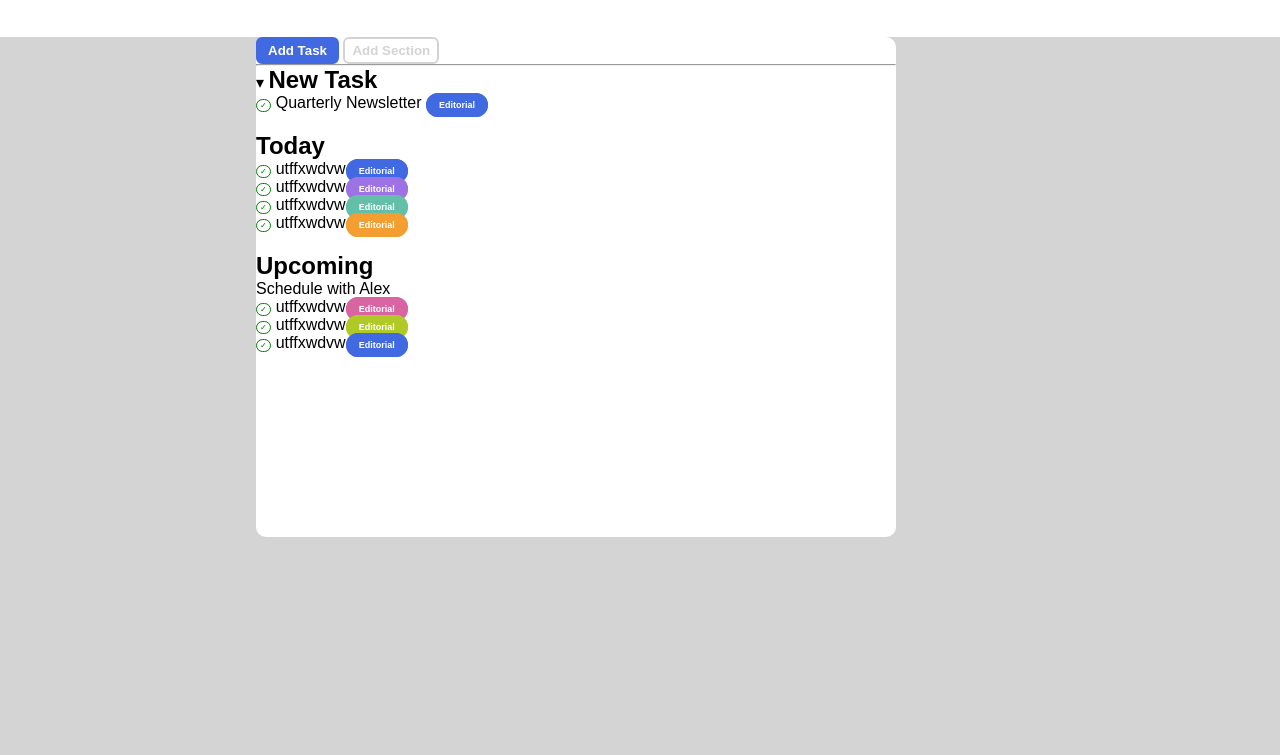
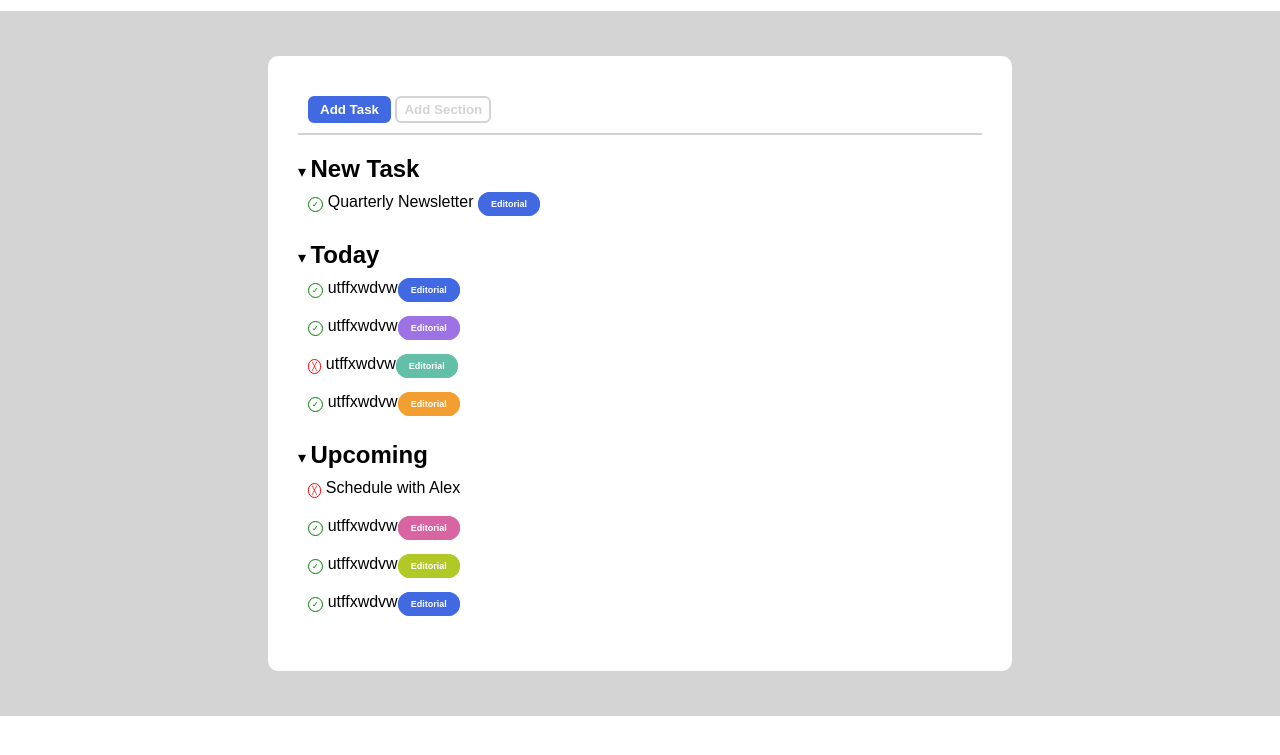
Before and after one commit to lnannettik/html-css-toboolist, a plain HTML site: page index.html in a window 1280 px wide. Shown: the part 75-830 px from the top of the page. After the commit the page ends 800 px from the top, so only its background shows below. Drawn offline with Linux system fonts and the light colour scheme.

Commit message:
Finito ma sbalgliato

```diff
--- a/css/style.css
+++ b/css/style.css
@@ -26,15 +26,15 @@ h1 {
 .background {
     background-color: rgba(211, 211, 211, 0.972);
     width: auto;
-    height: 1000px;
+    height: 100%;
+    padding: 20px;
 }
 
 .contenitore {
-    width: 50%;
-    height: 50%;
     background-color: white;
     margin: 2% 20%;
     border-radius: 10px;
+    padding: 30px;
 }
 
 .options {
@@ -62,6 +62,9 @@ h1 {
     border-color: lightgrey;
 }
 
+hr {
+    border: 1px solid lightgrey;
+}
 
 
 /* NEW, TODAY, UPCOMING */
@@ -70,14 +73,24 @@ ul {
     list-style-type: none;
 }
 
-
-
 h2 {
     display: inline;
 }
 
+.top-button-session {
+    padding: 10px;
+}
+
+.top {
+    padding-top: 20px;
+}
+
 .list-section {
     margin-bottom: 20px;
+}
+
+li {
+    padding: 10px;
 }
 
 .check {
@@ -87,7 +100,19 @@ h2 {
     color: green;
     background-color: white;
     border-color: green;
-    padding: 1px 3px;
+    padding: 2px 3px;
+    margin-right: 5px;
+    font-size: 8px;
+}
+
+.delete {
+    border: solid;
+    border-width: thin;
+    border-radius: 50px;
+    color: red;
+    background-color: white;
+    border-color: red;
+    padding: 2px 3px;
     margin-right: 5px;
     font-size: 8px;
 }
--- a/index.html
+++ b/index.html
@@ -25,48 +25,53 @@
             <div class="contenitore">
 
                 <!-- top buttons -->
-                <section>
+                <section class="top-button-session">
                     <button class="task options">Add Task</button>
                     <button class="add-button options">Add Section</button>
                 </section>
 
                 <hr>
 
-                <section class="list-section">
+                <div class="main-session">
 
                     <!-- new task list -->
+                    <section class="list-section top">
                         <span>&blacktriangledown;</span>
                         <h2>New Task</h2>
-                    <br>
-                    <span class="check">&check;</span><span>Quarterly Newsletter <span class="editorial tags">Editorial</span></span>
+
+                        <ul>
+                            <li><span class="check">&check;</span><span>Quarterly Newsletter <span class="editorial tags">Editorial</span></li>
+                        </ul>
 
                     </section>
 
+                    <!-- today list -->
                     <section class="list-section">
-                    <!-- today list -->
+                        <span>&blacktriangledown;</span>
                         <h2>Today</h2>
 
                         <ul>
                             <li><span class="check">&check;</span>utffxwdvw<span class="editorial tags">Editorial</span></li>
                             <li><span class="check">&check;</span>utffxwdvw<span class="Q1-Goals tags">Editorial</span></li>
-                        <li><span class="check">&check;</span>utffxwdvw<span class="Recruiting tags">Editorial</span></li>
+                            <li><span class="delete">&#9587;</span>utffxwdvw<span class="Recruiting tags">Editorial</span></li>
                             <li><span class="check">&check;</span>utffxwdvw<span class="Mobile tags">Editorial</span></li>
                         </ul>
                     </section>
 
+                    <!-- upcoming list -->
                     <section class="list-section">
-                    <!-- upcoming list -->
+                        <span>&blacktriangledown;</span>
                         <h2>Upcoming</h2>
 
                         <ul>
-                        <li>Schedule with Alex</li>
+                            <li><span class="delete">&#9587;</span>Schedule with Alex</li>
                             <li><span class="check">&check;</span>utffxwdvw<span class="website tags">Editorial</span></li>
                             <li><span class="check">&check;</span>utffxwdvw<span class="Sales tags">Editorial</span></li>
                             <li><span class="check">&check;</span>utffxwdvw<span class="editorial tags">Editorial</span></li>
                         </ul>
 
                     </section>
-
+                </div>
             </div>
 
         </div>
```
Lines whose indentation alone changed are shown as unchanged.
